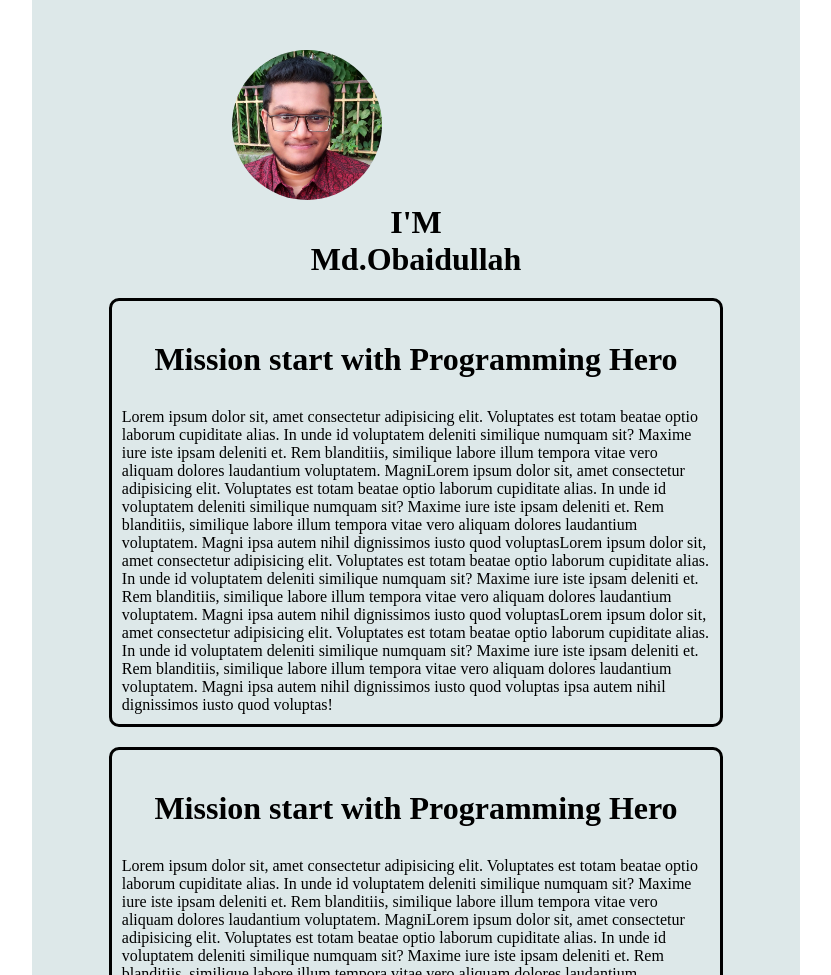
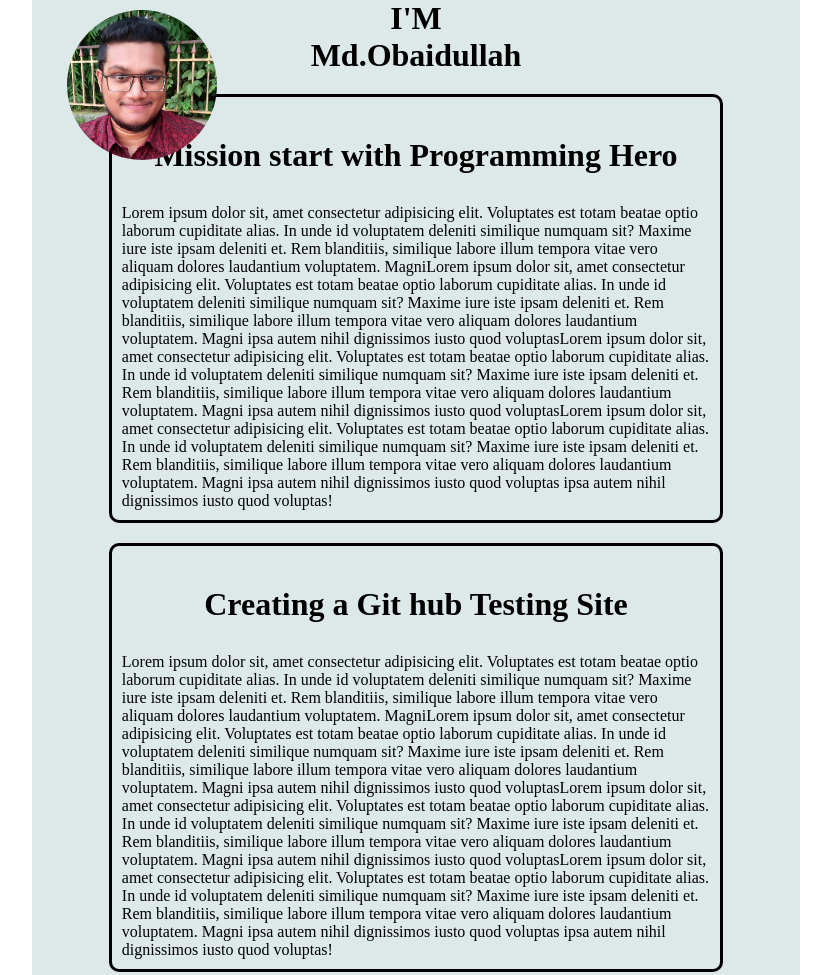
Before and after one commit to Brilliant-Developer1/Project-1-HTML-repo, a plain HTML site: page index.html in a window 1280 px wide. Shown: the top 975 px of the page, without its empty margins (224-1055 px from the left). Drawn offline with Linux system fonts and the light colour scheme.

Commit message:
Hieght change

```diff
--- a/index.html
+++ b/index.html
@@ -5,6 +5,7 @@
     <meta http-equiv="X-UA-Compatible" content="IE=edge">
     <meta name="viewport" content="width=device-width, initial-scale=1.0">
     <link rel="stylesheet" href="style.css">
+    <link rel="shortcut icon" href="img/brilliant Developer logo.jpg" type="image/x-icon">
     <title>Hero</title>
 </head>
 <body>
@@ -22,7 +23,7 @@
        <p>Lorem ipsum dolor sit, amet consectetur adipisicing elit. Voluptates est totam beatae optio laborum cupiditate alias. In unde id voluptatem deleniti similique numquam sit? Maxime iure iste ipsam deleniti et. Rem blanditiis, similique labore illum tempora vitae vero aliquam dolores laudantium voluptatem. MagniLorem ipsum dolor sit, amet consectetur adipisicing elit. Voluptates est totam beatae optio laborum cupiditate alias. In unde id voluptatem deleniti similique numquam sit? Maxime iure iste ipsam deleniti et. Rem blanditiis, similique labore illum tempora vitae vero aliquam dolores laudantium voluptatem. Magni ipsa autem nihil dignissimos iusto quod voluptasLorem ipsum dolor sit, amet consectetur adipisicing elit. Voluptates est totam beatae optio laborum cupiditate alias. In unde id voluptatem deleniti similique numquam sit? Maxime iure iste ipsam deleniti et. Rem blanditiis, similique labore illum tempora vitae vero aliquam dolores laudantium voluptatem. Magni ipsa autem nihil dignissimos iusto quod voluptasLorem ipsum dolor sit, amet consectetur adipisicing elit. Voluptates est totam beatae optio laborum cupiditate alias. In unde id voluptatem deleniti similique numquam sit? Maxime iure iste ipsam deleniti et. Rem blanditiis, similique labore illum tempora vitae vero aliquam dolores laudantium voluptatem. Magni ipsa autem nihil dignissimos iusto quod voluptas ipsa autem nihil dignissimos iusto quod voluptas!</p>
        </div>
        <div class="peragraph">
-       <h1 class="head">Mission start with Programming Hero</h1>
+       <h1 class="head">Creating a Git hub Testing Site</h1>
        <p>Lorem ipsum dolor sit, amet consectetur adipisicing elit. Voluptates est totam beatae optio laborum cupiditate alias. In unde id voluptatem deleniti similique numquam sit? Maxime iure iste ipsam deleniti et. Rem blanditiis, similique labore illum tempora vitae vero aliquam dolores laudantium voluptatem. MagniLorem ipsum dolor sit, amet consectetur adipisicing elit. Voluptates est totam beatae optio laborum cupiditate alias. In unde id voluptatem deleniti similique numquam sit? Maxime iure iste ipsam deleniti et. Rem blanditiis, similique labore illum tempora vitae vero aliquam dolores laudantium voluptatem. Magni ipsa autem nihil dignissimos iusto quod voluptasLorem ipsum dolor sit, amet consectetur adipisicing elit. Voluptates est totam beatae optio laborum cupiditate alias. In unde id voluptatem deleniti similique numquam sit? Maxime iure iste ipsam deleniti et. Rem blanditiis, similique labore illum tempora vitae vero aliquam dolores laudantium voluptatem. Magni ipsa autem nihil dignissimos iusto quod voluptasLorem ipsum dolor sit, amet consectetur adipisicing elit. Voluptates est totam beatae optio laborum cupiditate alias. In unde id voluptatem deleniti similique numquam sit? Maxime iure iste ipsam deleniti et. Rem blanditiis, similique labore illum tempora vitae vero aliquam dolores laudantium voluptatem. Magni ipsa autem nihil dignissimos iusto quod voluptas ipsa autem nihil dignissimos iusto quod voluptas!</p>
        </div>
 
--- a/style.css
+++ b/style.css
@@ -3,16 +3,16 @@
      box-sizing: border-box;}
 
 .container{
-    background-color: rgb(221, 232, 233);
+    background-color: #dde8e9;
     width: 60%;
-    height: 1000px;
+    height: 3000px;
     margin: 0 auto;
-
 }
 img {
-    margin-top: 50px;
-    margin-left: 200px;
+    margin-top: 10px;
+    margin-left: 35px;
     border-radius: 50%;
+    position: absolute;
 
 }
 .peragraph{
@@ -22,6 +22,7 @@
     padding: 10px;
     border-radius: 10px;
     margin-top: 20px;
+
 }
 .head{
     text-align: center;
@@ -30,4 +31,9 @@
 
 .im{
     text-align: center;
+
+
 }
+.imgcon{
+
+}
```
Also changed, not shown: img/brilliant Developer logo.jpg (added).
